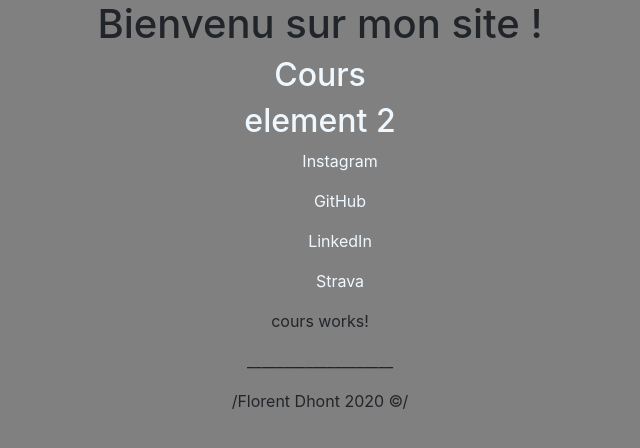
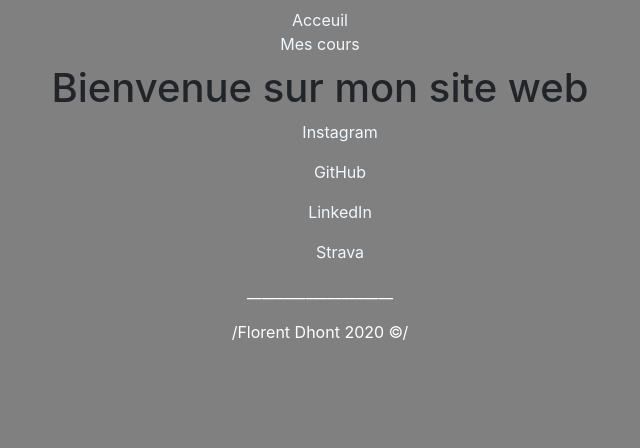
Before and after one commit to FloFloDht/angularWebApp, an Angular app: page /home in a window 1280 px wide. Before the commit this address led to /. Shown: the top 448 px of the page, without its empty margins (320-960 px from the left). Built offline with nearby package versions, Linux system fonts and the light colour scheme.

Commit message:
updates codes app

```diff
--- a/src/app/app-routing.module.ts
+++ b/src/app/app-routing.module.ts
@@ -1,10 +1,17 @@
 import { NgModule } from '@angular/core';
 import { Routes, RouterModule } from '@angular/router';
+import { CoursComponent } from './cours/cours.component';
+import { HomeComponent } from './home/home.component';
 
-const routes: Routes = [];
+const routes: Routes = [
+  {path:'', pathMatch:'full', redirectTo:'home'},
+  {path: 'cours', component:CoursComponent},
+  {path: 'home', component:HomeComponent},
+];
 
 @NgModule({
   imports: [RouterModule.forRoot(routes)],
   exports: [RouterModule]
 })
 export class AppRoutingModule { }
+export const routedComponent=[HomeComponent, CoursComponent];
--- a/src/app/app.component.html
+++ b/src/app/app.component.html
@@ -1,11 +1,18 @@
-<div style="text-align:center">
-  <h1>
-    Bienvenu sur mon site !
-  </h1>
- </div>
- <app-home></app-home>
- <app-cours></app-cours>
- <footer>
-  <p>____________________</p>
-  <p> /Florent Dhont 2020 ©/ </p>
-</footer>
+<nav class="navbar navbar-default">
+  <div class="container-fluid">
+    <div class="navbar-collapse">
+      <ul class="nav navbar-nav">
+        <!-- <li><a routerLink="connection">Authentification</a></li> -->
+        <li routerLinkActive="active"><a routerLink="home">Acceuil</a></li>
+        <li routerLinkActive="active"><a routerLink="cours">Mes cours</a></li>
+        <!-- <li routerLinkActive="active"><a routerLink="passions">Mes passions</a></li>
+        <li routerLinkActive="active"><a routerLink="parcour-scolaire">Mon parcours scolaire</a></li>
+        <li routerLinkActive="active"><a routerLink="contact">Contact</a></li> -->
+      </ul>
+    </div>
+  </div>
+</nav>
+
+<div class="col-xs-12">
+  <router-outlet></router-outlet>
+</div>
--- a/src/app/cours/cours.component.html
+++ b/src/app/cours/cours.component.html
@@ -1 +1,5 @@
-<p>cours works!</p>
+<h1>
+    Cours Master 1 informatique :
+</h1>
+
+<p>Page qui va regrouper les cours de mon Master 1 </p>
--- a/src/app/home/home.component.html
+++ b/src/app/home/home.component.html
@@ -1,9 +1,8 @@
-<ul class="nav navbar-nav">
-    <h2><a href="">Cours</a></h2>
-    <h2><a href="">element 2</a></h2>
-</ul>
+<div style="text-align:center">
+    <h1>Bienvenue sur mon site web </h1>
+</div>
 
-<ul>
+<ul style="text-align: center;">
     <p><a href="https://www.instagram.com/?hl=fr">Instagram</a></p>
     <p><a href="https://github.com/FloFloDht">GitHub</a></p>
     <p><a href="https://www.linkedin.com/in/florent-dhont-8b2424153/">LinkedIn</a></p>
--- a/src/index.html
+++ b/src/index.html
@@ -9,5 +9,9 @@
 </head>
 <body>
   <app-root></app-root>
+  <footer>
+    <p>____________________</p>
+    <p> /Florent Dhont 2020 ©/ </p>
+  </footer>
 </body>
 </html>
--- a/src/styles.scss
+++ b/src/styles.scss
@@ -25,3 +25,12 @@ div.border{
 li{
     color: white;
 }
+
+p{
+    color: white;
+    text-align: center;
+}
+
+footer{
+    text-align: center;
+}
```
